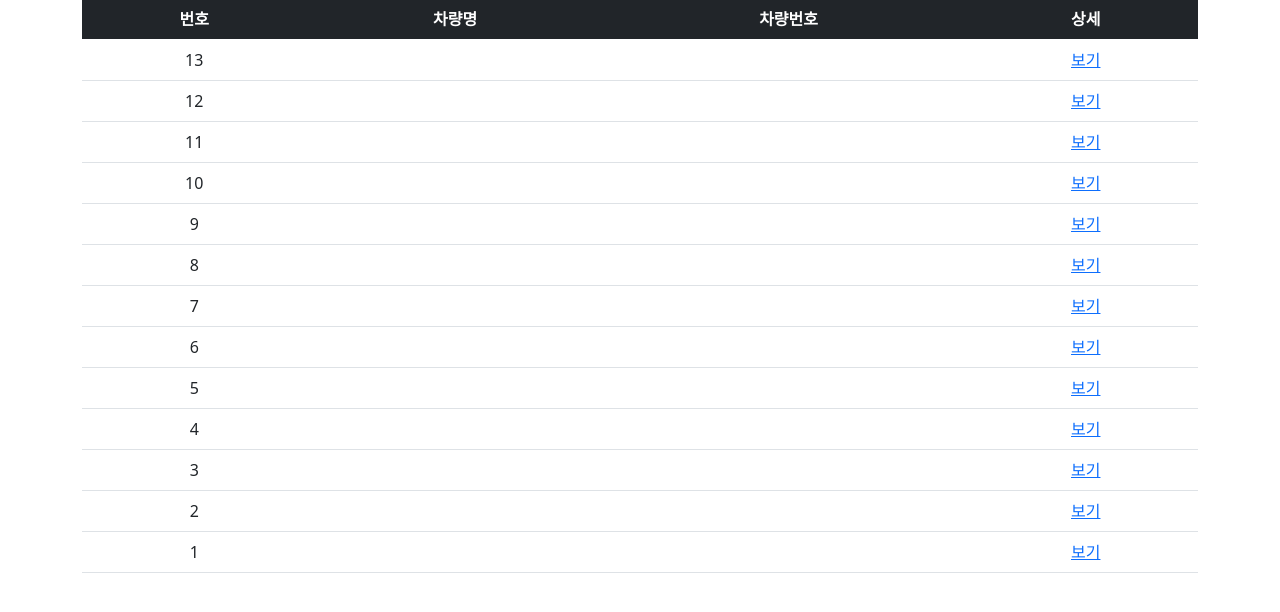
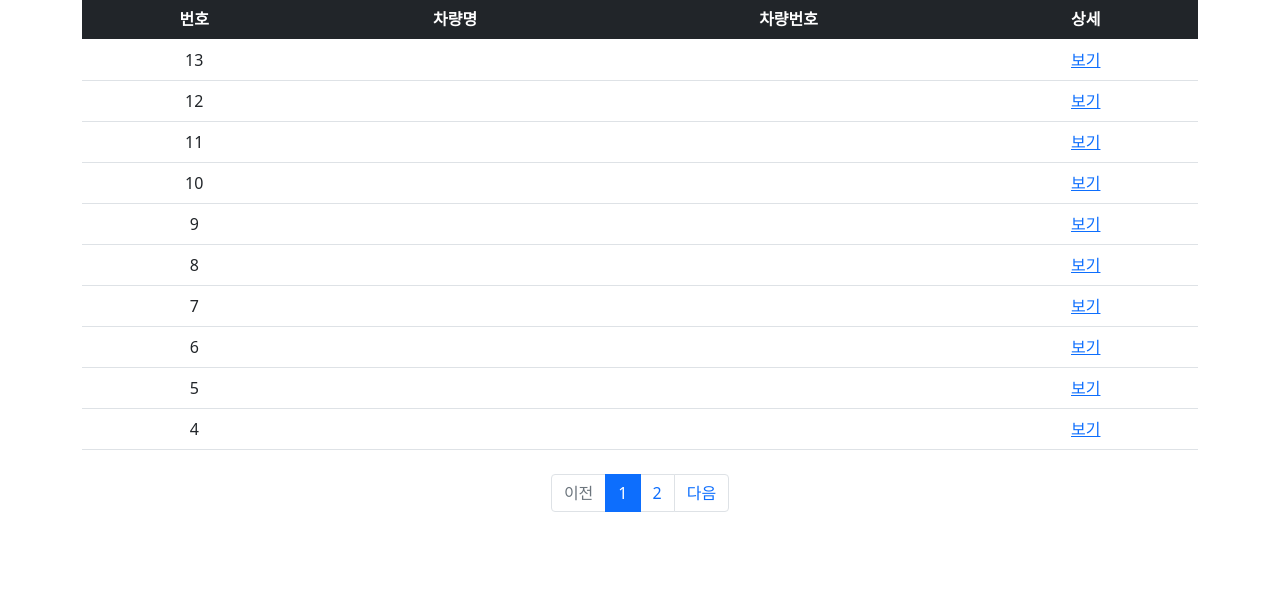
Before and after one commit to iyadangky/bosang, a Django app: page /posts/ in a window 1280 px wide. Shown: the part 137-749 px from the top of the page. Run offline with Django 3.2, Linux system fonts and the light colour scheme; data comes from the database, SQL or seed files in the repository; both versions use the stored data as it was after the commit; some libraries are stand-ins or nearby versions.

Commit message:
페이지네이션 기능 추가

```diff
--- a/posts/templates/posts/detail.html
+++ b/posts/templates/posts/detail.html
@@ -293,7 +293,6 @@
 
     {% else %}
     <div class="container">
-        <h5 class="mb-3">전손/미수선 상담신청 상세보기</h5>
         <h5><span class="material-icons me-2">description</span> 상세내용</h5>
 
             <table class="table mb-4">
--- a/posts/templates/posts/index.html
+++ b/posts/templates/posts/index.html
@@ -86,9 +86,39 @@
         </div>
         <script src="https://cdn.jsdelivr.net/npm/bootstrap@5.0.2/dist/js/bootstrap.bundle.min.js" integrity="sha384-MrcW6ZMFYlzcLA8Nl+NtUVF0sA7MsXsP1UyJoMp4YLEuNSfAP+JcXn/tWtIaxVXM" crossorigin="anonymous"></script>
     </div>
+    <ul class="pagination justify-content-center">
+        {% if posts.has_previous %}
+        <li class="page-item">
+            <a class="page-link" href="?page={{ posts.previous_page_number }}">이전</a>
+        </li>
+        {% else %}
+        <li class="page-item disabled">
+            <a class="page-link" tabindex="-1" aria-disabled="true" href="#">이전</a>
+        </li>
+        {% endif %}
+        {% for page_number in posts.paginator.page_range %}
+        {% if page_number >= posts.number|add:-5 and page_number <= posts.number|add:5 %}
+            {% if page_number == posts.number %}
+            <li class="page-item active" aria-current="page">
+                <a class="page-link" href="?page={{ page_number }}">{{ page_number }}</a>
+            </li>
+            {% else %}
+            <li class="page-item">
+                <a class="page-link" href="?page={{ page_number }}">{{ page_number }}</a>
+            </li>
+            {% endif %}
+        {% endif %}
+        {% endfor %}
+        {% if posts.has_next %}
+        <li class="page-item">
+            <a class="page-link" href="?page={{ posts.next_page_number }}">다음</a>
+        </li>
+        {% else %}
+        <li class="page-item disabled">
+            <a class="page-link" tabindex="-1" aria-disabled="true" href="#">다음</a>
+        </li>
+        {% endif %}
+    </ul>
 </div>
 
-
-<style>
-</style>
 {% endblock %}
--- a/posts/templates/posts/new.html
+++ b/posts/templates/posts/new.html
@@ -5,6 +5,8 @@
         <form method="POST" action="{% url 'posts:create' %}" enctype="multipart/form-data">
             {% csrf_token %}
             <input id="price" type="hidden" name="price" class="form-control mb-4" placeholder="">
+
+            <input id="opinion" type="hidden" name="opinion" class="form-control mb-4" placeholder="">
 
             <h5><span class="material-icons me-2">lock</span>비밀번호</h5>
             <input id="password" type="text" name="password" class="form-control mb-4" placeholder="">
--- a/posts/views.py
+++ b/posts/views.py
@@ -9,12 +9,16 @@ from django.contrib.auth.decorators import login_required
 import csv
 from django.contrib.admin.views.decorators import staff_member_required
 from django.db.models import Q
+from django.core.paginator import Paginator
 
 # Create your views here.
 
 def index(request):
+    page = request.GET.get('page', '1')
     posts = Post.objects.all().order_by('-created_at')
-    context = {'posts' : posts}
+    paginator = Paginator(posts, 10)
+    page_obj = paginator.get_page(page)
+    context = {'posts' : page_obj}
     return render(request, 'posts/index.html', context)
 
 @login_required
```
Also changed, not shown: db.sqlite3.
